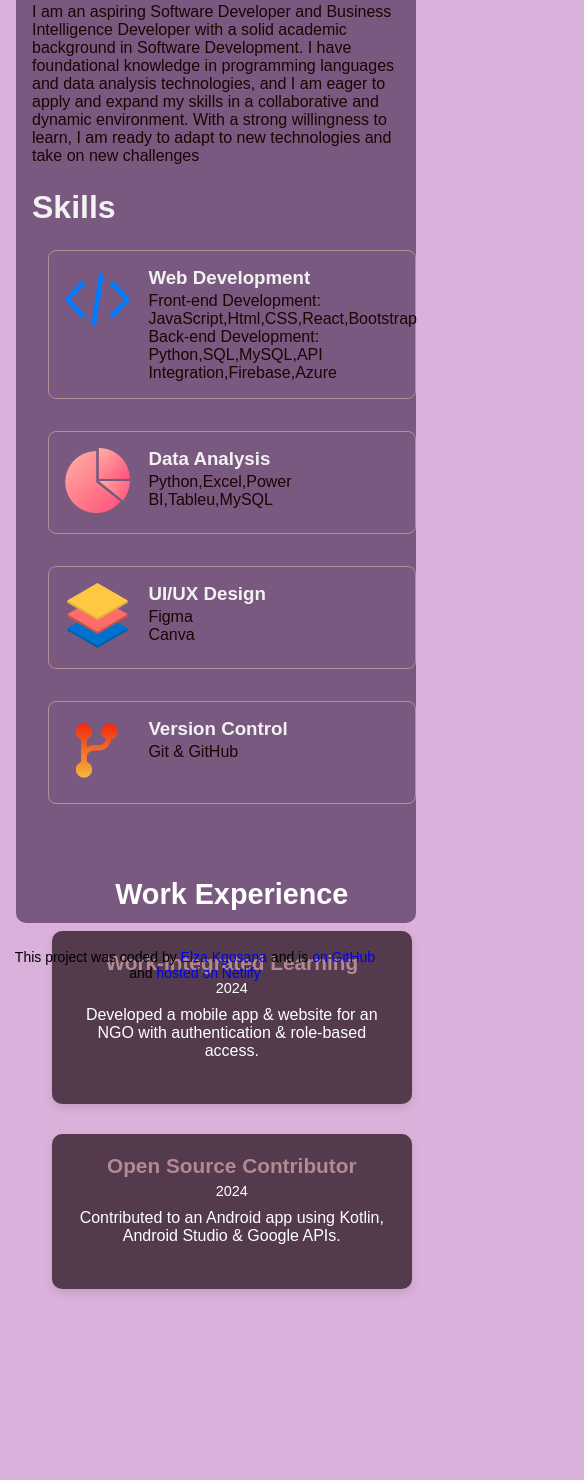
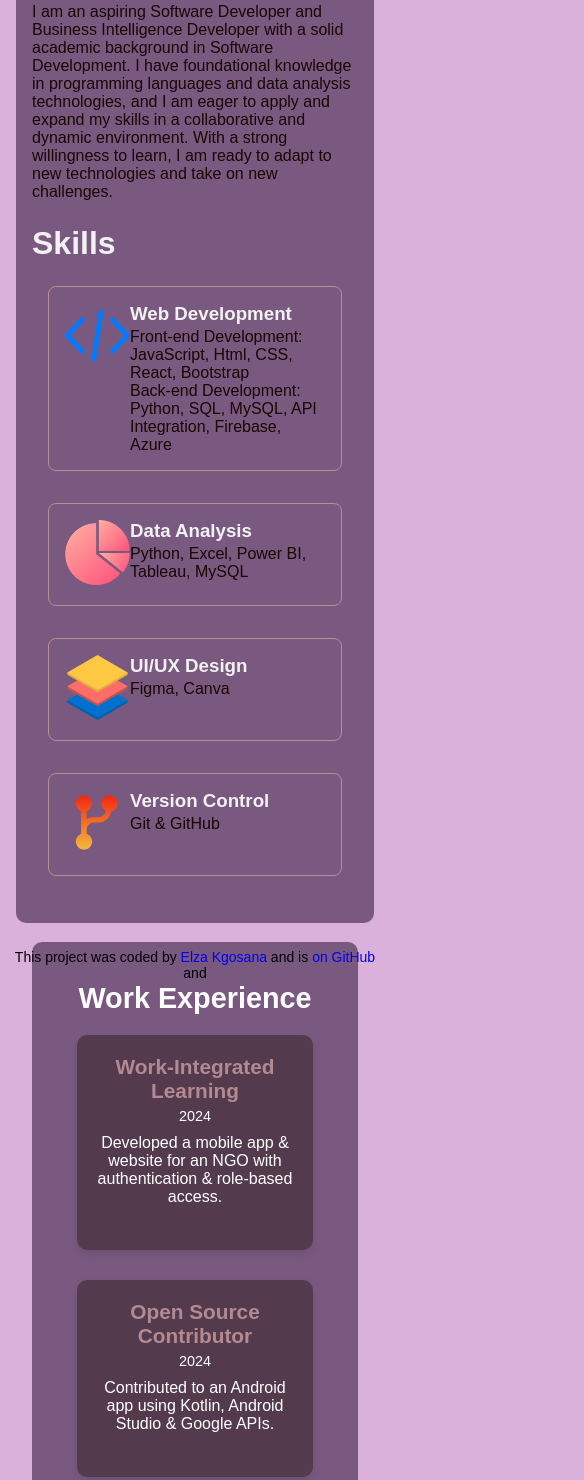
Before and after one commit to Lisaa13/Personal-Portfolio, a plain HTML site: page index.html in a window 390 px wide. Shown: the part 1123-2603 px from the top of the page, 584 px wide, since content can reach past the window. Before the commit the page ends 2462 px from the top, so only its background shows below. Drawn offline with Linux system fonts and the light colour scheme.

Commit message:
now responsive

```diff
--- a/index.html
+++ b/index.html
@@ -8,8 +8,8 @@
     <link rel="stylesheet" href="https://cdnjs.cloudflare.com/ajax/libs/font-awesome/6.7.2/css/all.min.css">
 </head>
 <body>
-    <!--Contact details-->
     <div class="container">
+        <!-- Profile Card -->
         <div class="profile-card">
             <div class="profile-pic">
                 <img src="images/profilepic.jpeg" alt="user avatar">
@@ -23,7 +23,7 @@
                         <a href="#"><i class="fab fa-facebook" style="color:var(--blue)"></i></a>
                         <a href="#"><i class="fab fa-linkedin" style="color:var(--light-blue)"></i></a>
                         <a href="#"><i class="fab fa-instagram" style="color:var(--dark-pink)"></i></a>
-            <a href="#"><i class="fab fa-twitter"  style="color:var(--dark-blue)"></i></a>
+                        <a href="#"><i class="fab fa-twitter" style="color:var(--dark-blue)"></i></a>
                     </div>
                 </div>
 
@@ -57,21 +57,19 @@
                             <h5>Pretoria 0002</h5>
                         </div>
                     </div>
-
-
                 </div>
-     <button class="download-btn">Download CV</button> <button class="download-btn">Hire Me!</button>
+                <button class="download-btn">Download CV</button>
+                <button class="download-btn">Hire Me!</button>
             </div>
         </div>
 
-<!--Bio Section-->
+        <!-- About Section (Now Includes Work Experience) -->
         <div class="about">
             <h1>Get To Know Me</h1>
             <p>I am an aspiring Software Developer and Business Intelligence Developer with a solid academic background in Software Development.
                 I have foundational knowledge in programming languages and data analysis technologies, and I am eager to apply and expand my skills in a
-              collaborative and dynamic environment. With a strong willingness to learn,
-             I am ready to adapt to new technologies
-             and take on new challenges</p>
+                collaborative and dynamic environment. With a strong willingness to learn, I am ready to adapt to new technologies
+                and take on new challenges.</p>
 
             <h2>Skills</h2>
             <div class="work">
@@ -81,8 +79,8 @@
                     </div>
                     <div class="desc">
                         <h3>Web Development</h3>
-                    <p>Front-end Development: JavaScript,Html,CSS,React,Bootstrap<br>
-                       Back-end Development: Python,SQL,MySQL,API Integration,Firebase,Azure<br></p>
+                        <p>Front-end Development: JavaScript, Html, CSS, React, Bootstrap<br>
+                        Back-end Development: Python, SQL, MySQL, API Integration, Firebase, Azure</p>
                     </div>
                 </div>
 
@@ -92,7 +90,7 @@
                     </div>
                     <div class="desc">
                         <h3>Data Analysis</h3>
-                    <p>Python,Excel,Power BI,Tableu,MySQL</p>
+                        <p>Python, Excel, Power BI, Tableau, MySQL</p>
                     </div>
                 </div>
 
@@ -102,7 +100,7 @@
                     </div>
                     <div class="desc">
                         <h3>UI/UX Design</h3>
-                    <p>Figma<br>Canva</p>
+                        <p>Figma, Canva</p>
                     </div>
                 </div>
 
@@ -115,12 +113,13 @@
                         <p>Git & GitHub</p>
                     </div>
                 </div>
-<!-- Experience Section -->
+            </div>
+
+            <!-- Work Experience Section (Now Inside .about) -->
             <div class="experience">
                 <h2>Work Experience</h2>
                 <div class="timeline">
                     <div class="timeline-item">
-
                         <div class="timeline-content">
                             <h3>Work-Integrated Learning</h3>
                             <span>2024</span>
@@ -128,7 +127,6 @@
                         </div>
                     </div>
                     <div class="timeline-item">
-
                         <div class="timeline-content">
                             <h3>Open Source Contributor</h3>
                             <span>2024</span>
@@ -137,19 +135,11 @@
                     </div>
                 </div>
             </div>
+        </div>
 
-
-        </div>
-    </div>
+        <!-- Footer (Now Stays at the Bottom) -->
         <footer>
             <p>
                 This project was coded by
                 <a href="https://www.linkedin.com/in/elza-kgosana-b66666208/" target="_blank" rel="noopener noreferrer">Elza Kgosana</a> and is
-          <a href="https://github.com/Lisaa13" target="_blank" rel="noopener noreferrer"> on GitHub</a> and
-          <a href="https://elzas-portfolio13.netlify.app//" target="_blank" rel="noopener noreferrer">hosted on Netlify</a>
-        </p>
-      </footer>
-  </div>
-
-</body>
-</html>
+                <a href="https://github.com/Lisaa13" target="_blank" rel="noopener noreferrer">on GitHub</a> and
--- a/styles.css
+++ b/styles.css
@@ -221,6 +221,9 @@ body{
     margin: 50px auto;
     text-align: center;
     flex-wrap: wrap;
+    background-color: #7A5980;
+    padding: 2rem;
+    border-radius: 10px;
 }
 
 .experience h2 {
@@ -273,7 +276,7 @@ footer{
     }
 
 /****Responsive design****/
-@media(max-width:808px)
+@media(max-width:1024px)
 {
 
      .about{
```
Lines whose indentation alone changed are shown as unchanged.
